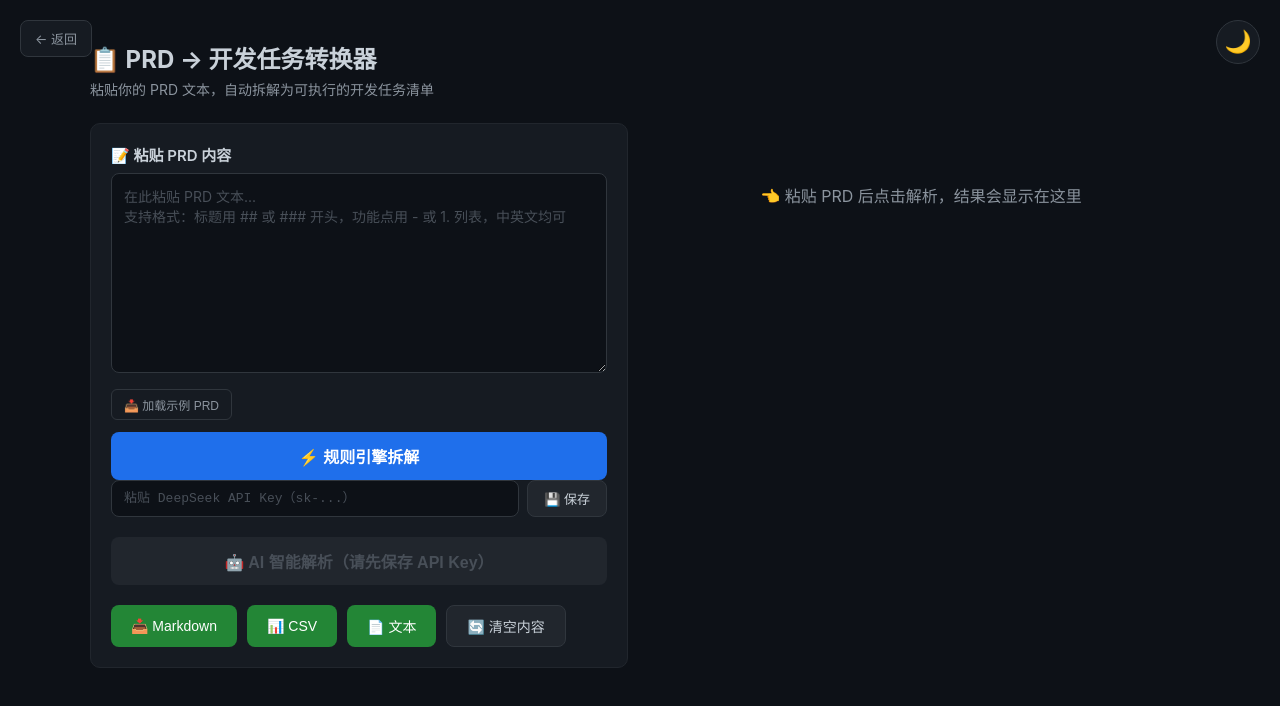
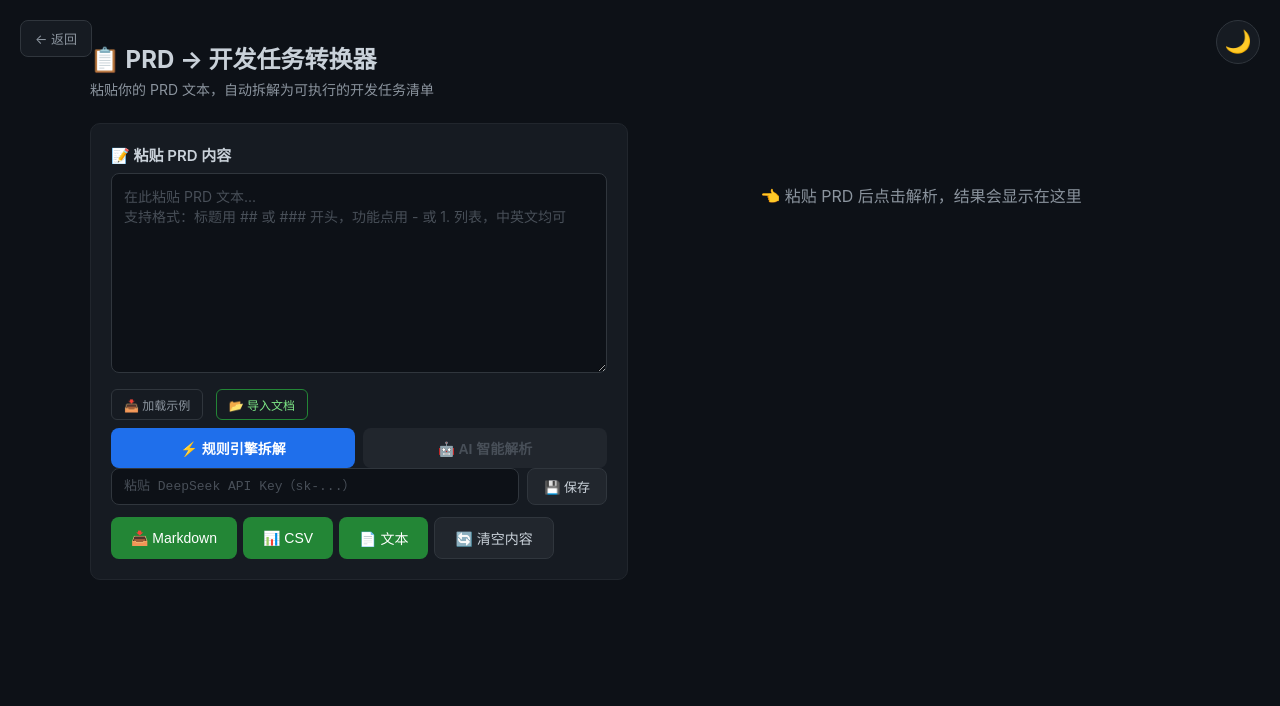
Before and after one commit to moss-jie/pm-toolbox, a website: page src/prd2task/index.html in a window 1280 px wide. Drawn offline with Linux system fonts and the light colour scheme.

Commit message:
PRD转换器按钮紧凑化+支持文档导入

```diff
--- a/src/prd2task/index.html
+++ b/src/prd2task/index.html
@@ -65,7 +65,7 @@
     .prd-input:focus { border-color: #58a6ff; }
     .prd-input::placeholder { color: #484f58; }
 
-    .example-btn {
+    .example-btn, .import-btn {
       background: none;
       border: 1px solid #30363d;
       color: #8b949e;
@@ -73,39 +73,30 @@
       border-radius: 6px;
       cursor: pointer;
       font-size: 12px;
-      margin-bottom: 12px;
+      margin-bottom: 8px;
       margin-right: 8px;
     }
-    .example-btn:hover { color: #58a6ff; border-color: #58a6ff; }
+    .example-btn:hover, .import-btn:hover { color: #58a6ff; border-color: #58a6ff; }
+    .import-btn { color: #7ee787; border-color: #238636; }
+    .import-btn:hover { color: #7ee787; border-color: #2ea043; }
+    #fileInput { display: none; }
 
-    .btn-convert {
-      width: 100%;
-      padding: 12px;
+    .btn-row { display: flex; gap: 8px; }
+    .btn-convert, .btn-ai {
+      flex: 1;
+      padding: 10px;
       background: #1f6feb;
       border: none;
       border-radius: 8px;
       color: white;
-      font-size: 16px;
+      font-size: 14px;
       font-weight: 600;
       cursor: pointer;
       transition: background 0.2s;
     }
     .btn-convert:hover { background: #388bfd; }
     .btn-convert:disabled { background: #21262d; color: #484f58; cursor: not-allowed; }
-
-    .btn-ai {
-      width: 100%;
-      padding: 12px;
-      background: #6e40c9;
-      border: none;
-      border-radius: 8px;
-      color: white;
-      font-size: 16px;
-      font-weight: 600;
-      cursor: pointer;
-      transition: background 0.2s;
-      margin-top: 8px;
-    }
+    .btn-ai { background: #6e40c9; }
     .btn-ai:hover { background: #8957e5; }
     .btn-ai:disabled { background: #21262d; color: #484f58; cursor: not-allowed; }
 
@@ -244,9 +235,10 @@
     .tag-p2     { background: rgba(88,166,255,0.15); color: #58a6ff; }
 
     .export-bar {
-      margin-top: 20px;
+      margin-top: 8px;
       display: flex;
-      gap: 10px;
+      gap: 6px;
+      flex-wrap: wrap;
     }
     .btn-export {
       padding: 10px 20px;
@@ -357,9 +349,14 @@
 支持格式：标题用 ## 或 ### 开头，功能点用 - 或 1. 列表，中英文均可"
         ></textarea>
 
-        <button class="example-btn" id="btnExample">📥 加载示例 PRD</button>
+        <button class="example-btn" id="btnExample">📥 加载示例</button>
+        <button class="import-btn" id="btnImport">📂 导入文档</button>
+        <input type="file" id="fileInput" accept=".txt,.md,.csv">
 
-        <button class="btn-convert" id="btnConvert">⚡ 规则引擎拆解</button>
+        <div class="btn-row">
+          <button class="btn-convert" id="btnConvert">⚡ 规则引擎拆解</button>
+          <button class="btn-ai" id="btnAI" disabled>🤖 AI 智能解析</button>
+        </div>
 
         <div class="api-key-row">
           <input
@@ -371,8 +368,6 @@
           <button class="api-key-save" id="btnSaveKey">💾 保存</button>
         </div>
         <div class="api-key-status" id="apiKeyStatus"></div>
-
-        <button class="btn-ai" id="btnAI" disabled>🤖 AI 智能解析（请先保存 API Key）</button>
 
         <div class="export-bar">
           <button class="btn-export" id="btnExportMD">📥 Markdown</button>
@@ -661,6 +656,20 @@
       document.getElementById('prdInput').value = EXAMPLE_PRD;
     });
 
+    // 文件导入
+    document.getElementById('btnImport').addEventListener('click', () => {
+      document.getElementById('fileInput').click();
+    });
+    document.getElementById('fileInput').addEventListener('change', (e) => {
+      const file = e.target.files[0];
+      if (!file) return;
+      const reader = new FileReader();
+      reader.onload = (ev) => {
+        document.getElementById('prdInput').value = ev.target.result;
+      };
+      reader.readAsText(file, 'UTF-8');
+    });
+
     document.getElementById('btnExportMD').addEventListener('click', () => {
       if (currentTasks.length > 0) exportMarkdown(currentTasks);
     });
```
